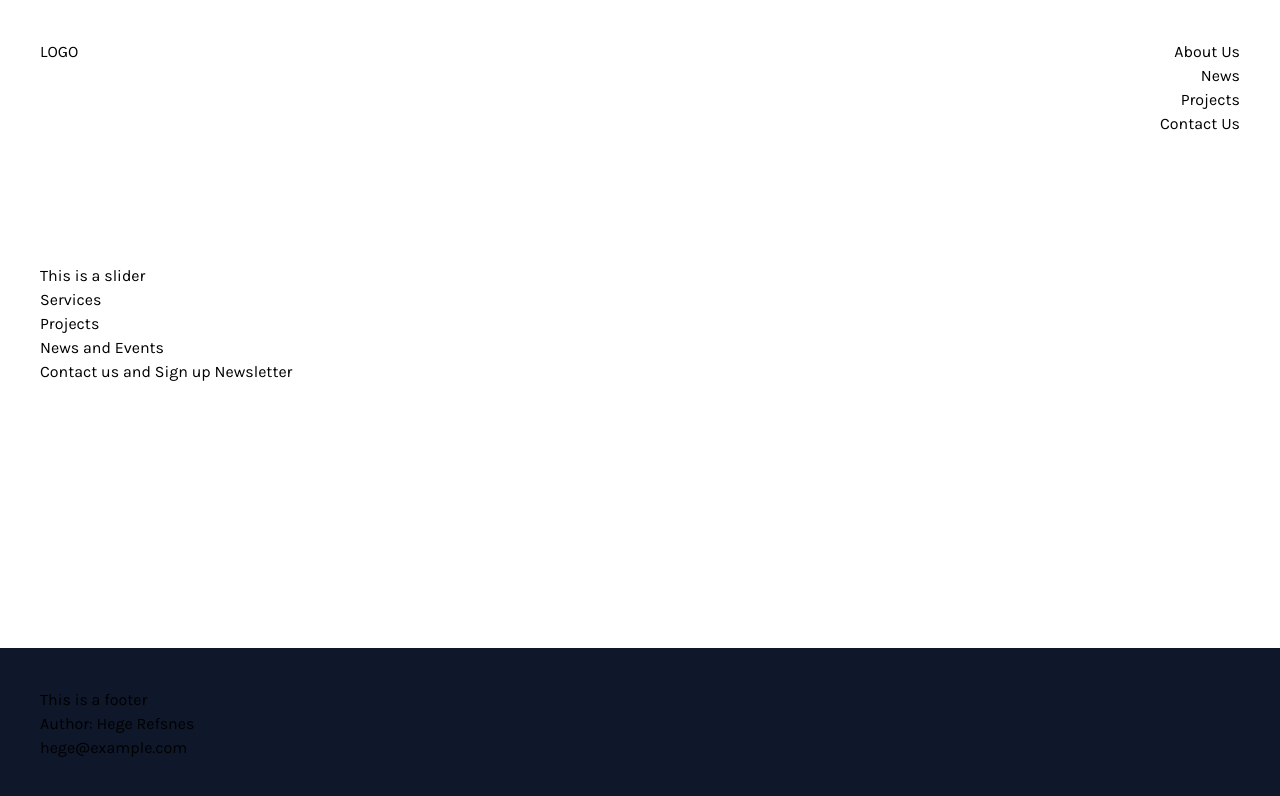
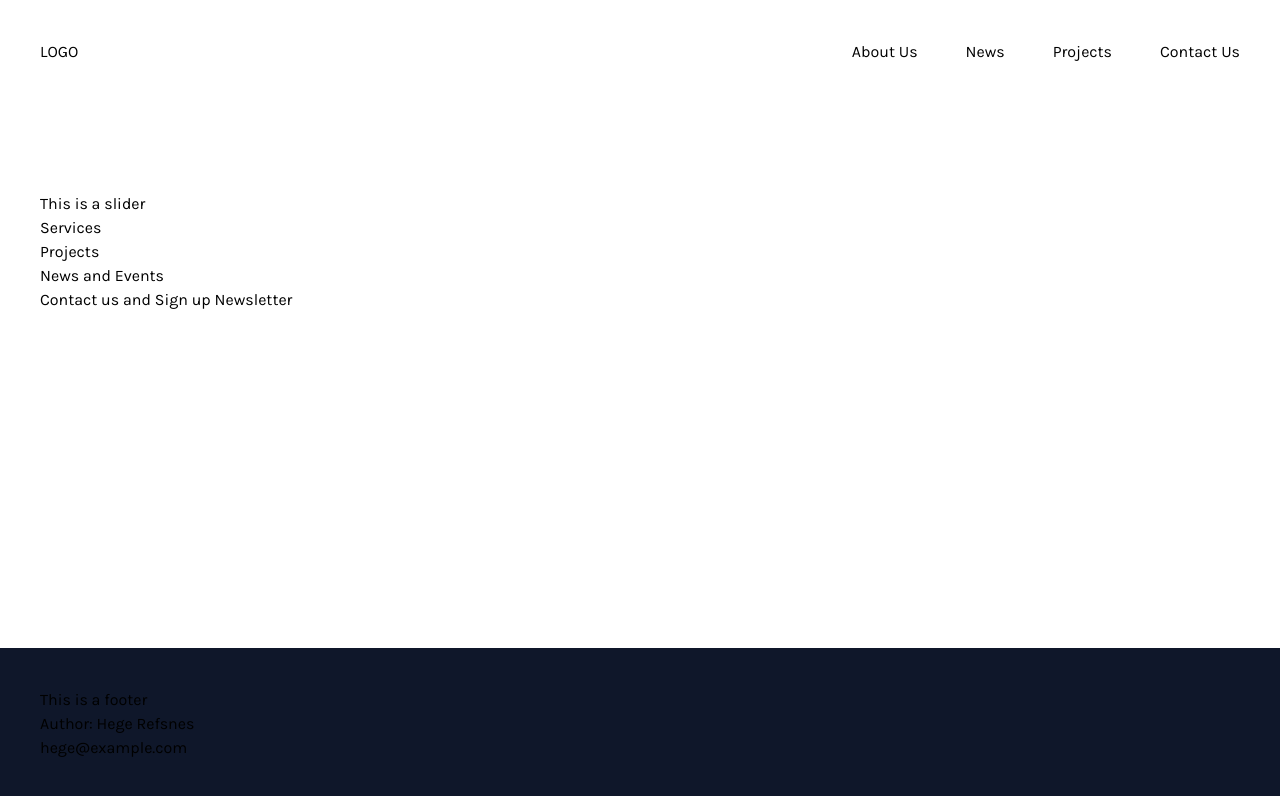
Before and after one commit to francesjgonzales/safebuild, a Next.js app: page / in a window 1280 px wide. Shown: the top 796 px of the page. Built offline with nearby package versions, Linux system fonts and the light colour scheme.

Commit message:
fixing navbar

```diff
--- a/src/app/globals.css
+++ b/src/app/globals.css
@@ -23,7 +23,7 @@
 }
 
 .navbar__desktop {
-  @apply grid md:grid-cols-6 md:gap-48 sm:text-left sm:flex grid-cols-1 gap-12 text-center;
+  @apply flex justify-between grid-cols-6 gap-12 sm:text-left sm:flex text-center;
 }
 
 /* START slider styles */
--- a/src/components/Navbar.tsx
+++ b/src/components/Navbar.tsx
@@ -38,7 +38,7 @@ export const Navbar = () => {
             </button>
           </div>
           <div
-            className={`flex-1 justify-self-center pb-3 mt-8 md:block md:pb-0 md:mt-0 ${
+            className={`pb-3 mt-8 md:inline-flex gap-12 md:pb-0 md:mt-0 ${
               navbar ? "p-12 md:p-0 block" : "hidden"
             }`}
           >
```
